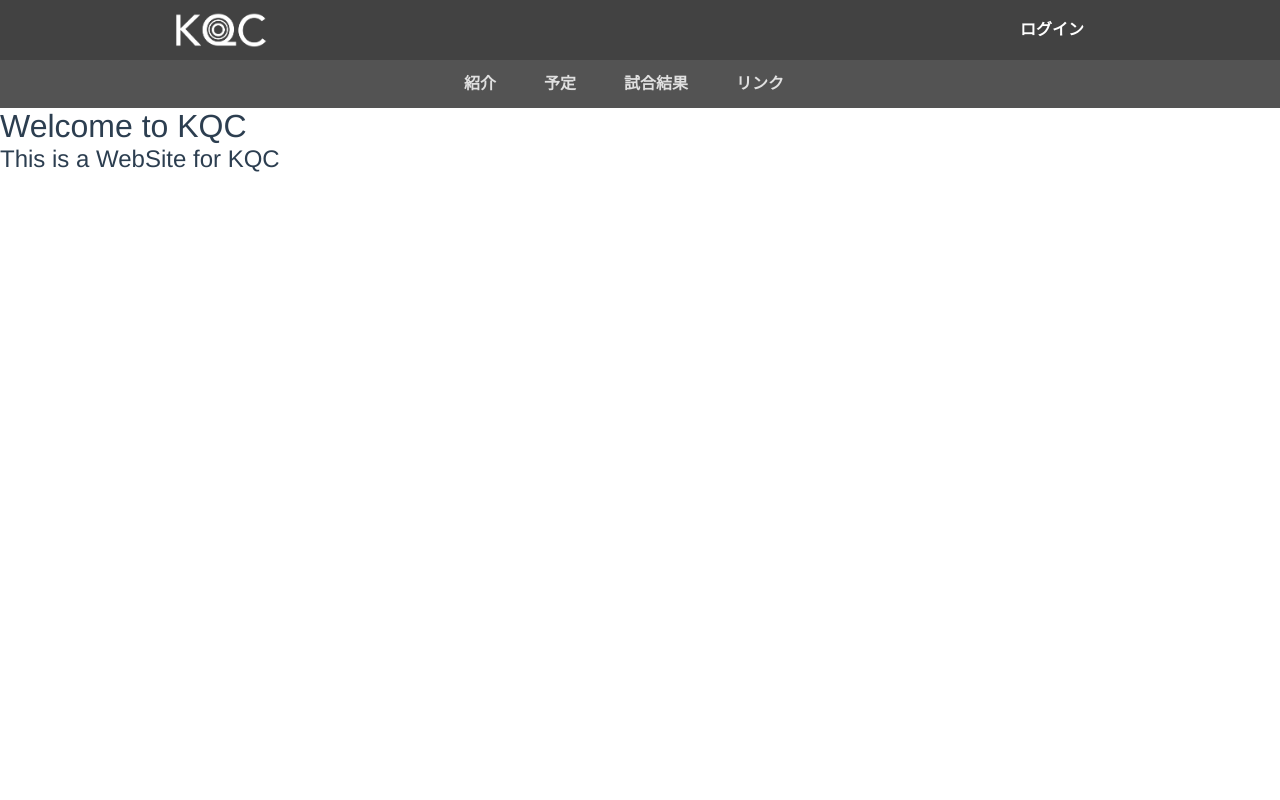
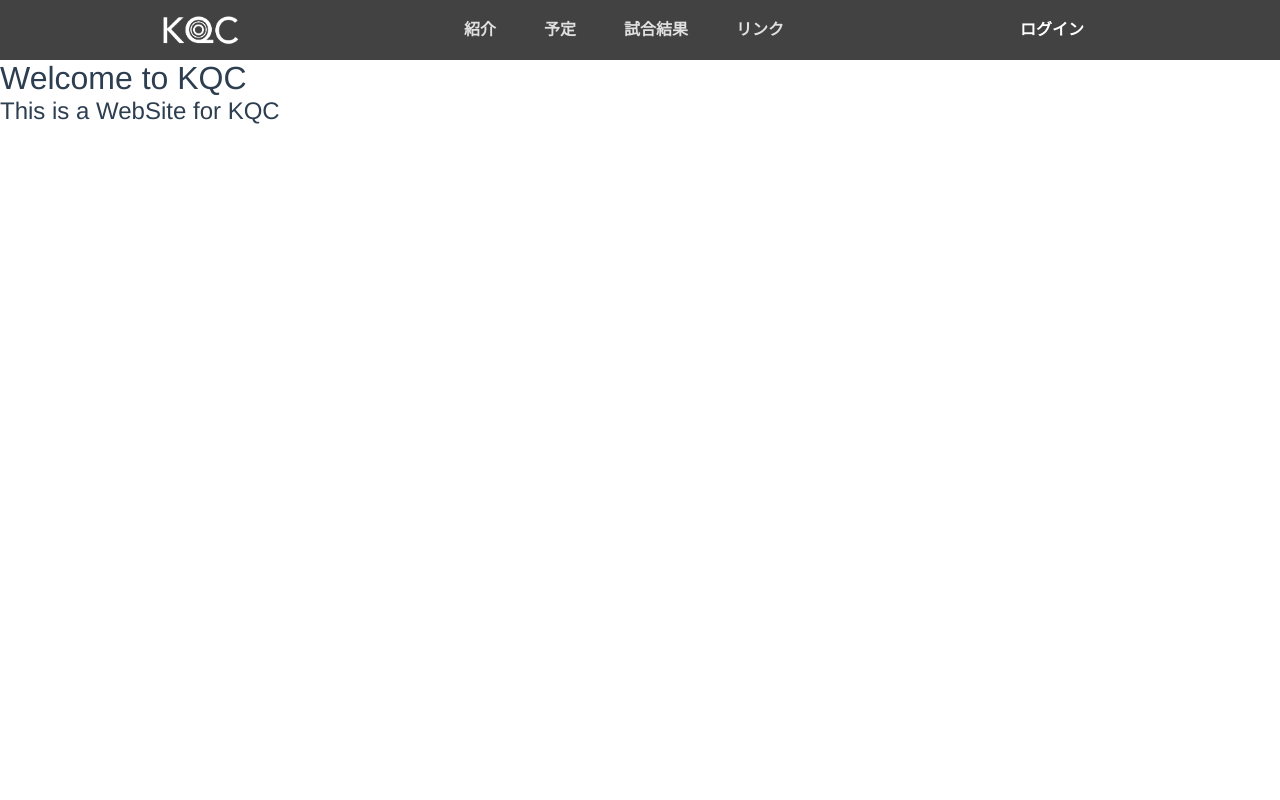
Before and after one commit to berry1211/kqc-web, a Vue app: page /members/kqc-times in a window 1280 px wide. Shown: the top 800 px of the page. Built offline with nearby package versions, Linux system fonts and the light colour scheme.

Commit message:
GlobalBar merged Header.vue

```diff
--- a/src/App.vue
+++ b/src/App.vue
@@ -19,9 +19,6 @@ index.jsのルーティングの際に、ここでname要素が指定したコ
   <div id="app">
     <div id="header">
       <router-view name="header"></router-view>
-    </div>
-    <div id="global-bar">
-      <router-view name="bar"></router-view>
     </div>
     <div id="main_contents">
       <router-view></router-view>
--- a/src/components/common/GlobalBar.vue
+++ /dev/null
@@ -1,117 +0,0 @@
-<template>
-  <div id="global-bar">
-    <div class="global-bar-wrapper">
-      <div class="global-bar-container">
-        <router-link to="/intro" class="bar-content"><p>紹介</p></router-link>
-        <router-link to="/schedule" class="bar-content"><p>予定</p></router-link>
-        <router-link to="/contest-result" class="bar-content"><p>試合結果</p></router-link>
-        <router-link to="/links" class="bar-content"><p>リンク</p></router-link>
-      </div>
-    </div>
-  </div>
-</template>
-
-<script>
-export default {
-  name: 'global-bar',
-  data () {
-    return {
-    }
-  }
-}
-</script>
-
-<!-- Add "scoped" attribute to limit CSS to this component only -->
-<style scoped>
-h1, h2 {
-  font-weight: normal;
-}
-
-@media screen and (max-width: 480px) {
-  #global-bar{
-    height: 96px;
-    width: 100%;
-    background: #535353;
-  }
-  .global-bar-wrapper{
-    width: 100%;
-    height: 96px;
-    margin-left: auto;
-    margin-right: auto;
-  }
-  .global-bar-container{
-    width: 100%;
-    height: inherit;
-    display: inline-block;
-    margin-left: auto;
-    margin-right: auto;
-  }
-  .bar-content{
-    width: 25%;
-    font-size: 12px;
-    line-height: 48px;
-    text-decoration: none;
-    float: left;
-    text-align: center;
-  }
-  .bar-content :hover{
-    background: #444444;
-  }
-  .bar-content p{
-    margin-top: auto;
-    margin-bottom: auto;
-    padding-left: 24px;
-    padding-right: 24px;
-    font-weight: bold;
-  }
-}
-
-@media screen and (min-width: 480px) {
-  #global-bar{
-    height: 48px;
-    width: 100%;
-    background: #535353;
-  }
-  .global-bar-wrapper{
-    display: block;
-    width: 400px;
-    height: inherit;
-    margin-left: auto;
-    margin-right: auto;
-  }
-  .global-bar-container{
-    width: inherit;
-    height: inherit;
-    display: inline-block;
-    margin-left: auto;
-    margin-right: auto;
-  }
-  .bar-content{
-    height: inherit;
-    line-height: 48px;
-    text-decoration: none;
-    display: inline-block;
-    float: left;
-    text-align: center;
-  }
-  .bar-content :hover{
-    background: #444444;
-  }
-  .bar-content p{
-    margin-top: auto;
-    margin-bottom: auto;
-    padding-left: 24px;
-    padding-right: 24px;
-    font-weight: bold;
-  }
-}
-
-a {
-  color: #e0e0e0;
-}
-
-*{
-  margin: 0px;
-  padding: 0px;
-}
-</style>
--- a/src/components/common/Header.vue
+++ b/src/components/common/Header.vue
@@ -2,8 +2,18 @@
   <div id="header">
     <div class="header-content-wrapper">
       <div class="logo-wrapper">
-        <img src="../../assets/kqc.png" height="36px"/>
+        <img src="../../assets/kqc.png" height="30px"/>
       </div>
+
+      <div class="global-bar-wrapper">
+        <div class="global-bar-container">
+          <router-link to="/intro" class="bar-content"><p>紹介</p></router-link>
+          <router-link to="/schedule" class="bar-content"><p>予定</p></router-link>
+          <router-link to="/contest-result" class="bar-content"><p>試合結果</p></router-link>
+          <router-link to="/links" class="bar-content"><p>リンク</p></router-link>
+        </div>
+      </div>
+
       <div class="login-button-wrapper">
         <router-link to="/members" class="header-login">ログイン</router-link>
       </div>
@@ -58,10 +68,36 @@ h1, h2 {
     margin-left: auto;
     margin-right: auto;
   }
+  .global-bar-wrapper{
+    display: block;
+    width: 400px;
+    height: inherit;
+    margin-left: auto;
+    margin-right: auto;
+  }
+  .bar-content{
+    height: inherit;
+    line-height: 60px;
+    text-decoration: none;
+    display: inline-block;
+    float: left;
+    text-align: center;
+  }
+  .bar-content :hover{
+    background: #212121;
+  }
+
   .logo-wrapper{
     line-height: 36px;
-    padding: 12px;
+    padding-top: 15px;
     float: left;
+  }
+  .bar-content p{
+    margin-top: auto;
+    margin-bottom: auto;
+    padding-left: 24px;
+    padding-right: 24px;
+    font-weight: bold;
   }
   .header-login{
     width: 120px;
@@ -89,7 +125,7 @@ h1, h2 {
 }
 
 a {
-  color: #42b983;
+  color: #e0e0e0;
 }
 
 *{
--- a/src/router/index.js
+++ b/src/router/index.js
@@ -12,7 +12,6 @@ import HuntingJobDetail from '@/components/members/HuntingJobDetail'
 // 共通要素
 import Footer from '@/components/common/Footer'
 import Header from '@/components/common/Header'
-import GlobalBar from '@/components/common/GlobalBar'
 
 // グローバルメニュー(常に表示されているメニュー)要素
 import Schedule from '@/components/menu/Schedule'
@@ -47,8 +46,7 @@ export default new Router({
       components: {
         default: Hello,
         footer: Footer,
-        header: Header,
-        bar: GlobalBar
+        header: Header
       }
     },
     {
@@ -57,8 +55,7 @@ export default new Router({
       components: {
         default: Information,
         footer: Footer,
-        header: Header,
-        bar: GlobalBar
+        header: Header
       }
     },
     {
@@ -67,8 +64,7 @@ export default new Router({
       components: {
         default: Rules,
         footer: Footer,
-        header: Header,
-        bar: GlobalBar
+        header: Header
       }
     },
     {
@@ -77,8 +73,7 @@ export default new Router({
       components: {
         default: KqcTimes,
         footer: Footer,
-        header: Header,
-        bar: GlobalBar
+        header: Header
       }
     },
     {
@@ -87,8 +82,7 @@ export default new Router({
       components: {
         default: HuntingJobList,
         footer: Footer,
-        header: Header,
-        bar: GlobalBar
+        header: Header
       }
     },
     {
@@ -97,8 +91,7 @@ export default new Router({
       components: {
         default: HuntingJobDetail,
         footer: Footer,
-        header: Header,
-        bar: GlobalBar
+        header: Header
       }
     },
     {
@@ -107,8 +100,7 @@ export default new Router({
       components: {
         default: ClubMembers,
         footer: Footer,
-        header: Header,
-        bar: GlobalBar
+        header: Header
       }
     },
     {
@@ -117,8 +109,7 @@ export default new Router({
       components: {
         default: Schedule,
         footer: Footer,
-        header: Header,
-        bar: GlobalBar
+        header: Header
       }
     },
     {
@@ -127,8 +118,7 @@ export default new Router({
       components: {
         default: Intro,
         footer: Footer,
-        header: Header,
-        bar: GlobalBar
+        header: Header
       }
     },
     {
@@ -137,8 +127,7 @@ export default new Router({
       components: {
         default: Links,
         footer: Footer,
-        header: Header,
-        bar: GlobalBar
+        header: Header
       }
     },
     {
@@ -147,8 +136,7 @@ export default new Router({
       components: {
         default: ContestResult,
         footer: Footer,
-        header: Header,
-        bar: GlobalBar
+        header: Header
       }
     }
   ]
```
